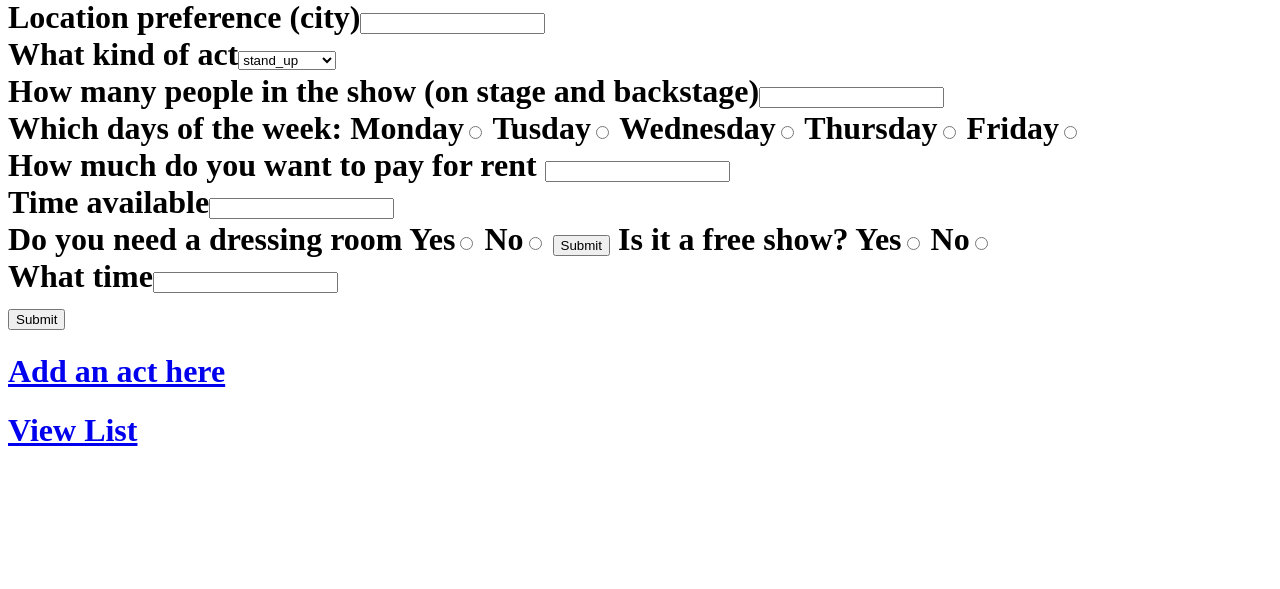
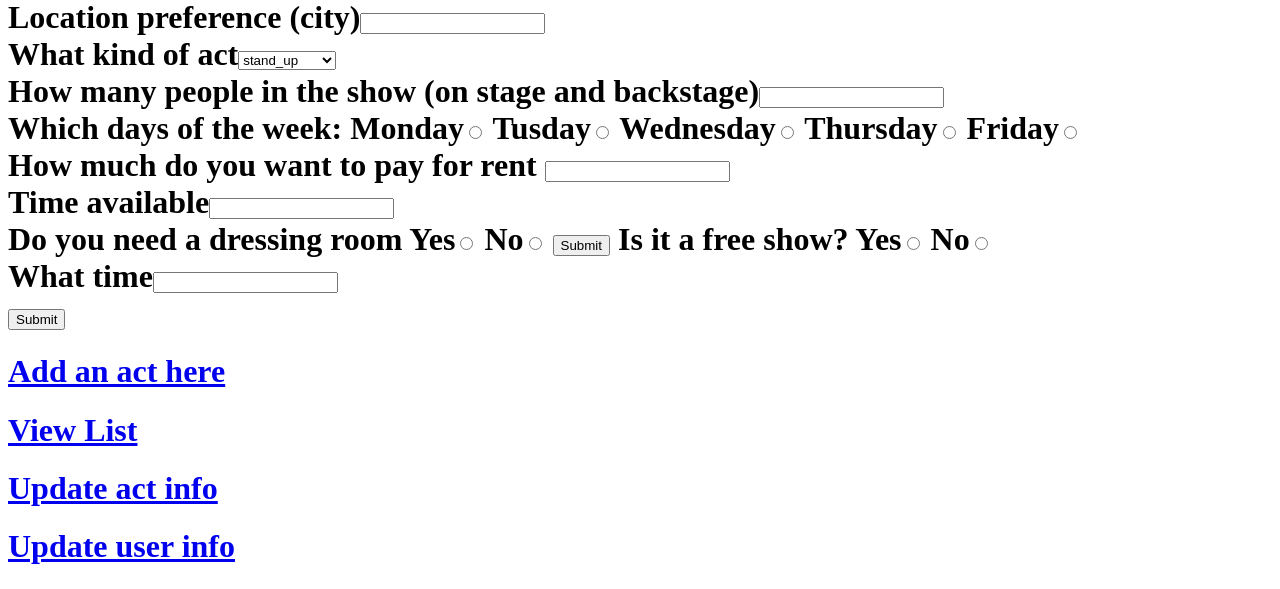
Before and after one commit to EloisaFurnaguera/Bravo, a Flask app: page /performer in a window 1280 px wide. Shown: the part 211-800 px from the top of the page. Run offline with Flask 2, Linux system fonts and the light colour scheme.

Commit message:
Update user, acts and venue info

```diff
--- a/server.py
+++ b/server.py
@@ -10,36 +10,28 @@ from model import connect_to_db, db, User, Venue, Act
 
 app = Flask(__name__)
 
+app.secret_key = "mama"
 
-app.secret_key = "mama"
 
 
 @app.route("/")
 def show_homepage():
-    """Homepage with login"""
-
-
+    """Homepage with login form"""
     return render_template("homepage.html")
 
-
-@app.route("/login", methods=['GET'])
-def login_form():
-    """Show login form."""
-
-    return render_template("homepage.html")
 
 
 
 @app.route("/login", methods=['POST'])
 def login_process():
-    """Process login"""
+    """Process login info"""
 
     user_email = request.form.get("email")
     password_user = request.form.get("password")
     user_type = request.form.get("check")
 
-
-    #search if user is already in the data
+    #search if user is already in the data and that enter the
+    #right user name, pass and type of user
     user = User.query.filter_by(user_email=user_email).first()
 
     if not user:
@@ -50,34 +42,44 @@ def login_process():
     if user.password != password_user:
 
         flash("Incorrect password")
-        return redirect("/login")
+        return redirect("/")
+
+    if user.user_type != user_type:
+
+        flash("Incorrect user type")
+        return redirect("/")
 
 
-
-    #ALSO MAKE SURE THAT THEY ARE REGISTER AS VENUE OR ACT
-
+    #keep the id and type in a cookie
     session["user_id"] = user.user_id
     session["check"] = user.user_type
 
 
+    #route the user to the right page
     if user_type == "venue":
+
         return render_template("venue.html")
+
     if user_type == "performer":
+
         return render_template("performer.html")
 
 
 
-@app.route("/register", methods=["GET"])
-def register_form():
 
 
+@app.route("/register", methods=["GET"])
+def show_register_form():
+    """Show register form"""
     return render_template("register_form.html")
+
 
 
 @app.route("/register", methods=["POST"])
 def register_process():
+    """Register process"""
 
-
+    #get user info
     fname = request.form.get("fname")
     lname = request.form.get("lname")
     user_email = request.form.get("email")
@@ -85,7 +87,7 @@ def register_process():
     user_type = request.form.get("check")
 
 
-
+    #check if email already in the database
     check_email = User.query.filter_by(user_email=user_email).first()
 
     if not check_email:
@@ -101,26 +103,29 @@ def register_process():
 
         flash(f"User {user_email} added.")
 
-        return redirect("/login")
+        return redirect("/")
 
-    return redirect("/login")
+    return redirect("/")
+
 
 
 @app.route('/logout')
 def logout():
-    """Log out."""
+    """Log out and delete the cookies"""
 
     del session["user_id"]
     del session["check"]
+
     flash("Logged Out.")
     return redirect("/")
 
 
 
 
+
 @app.route("/venue", methods=["GET"])
-def show_checklist_venue():
-
+def show_venue_page():
+    """Show the venue page"""
     return render_template("venue.html")
 
 
@@ -128,9 +133,7 @@ def show_checklist_venue():
 @app.route("/venue", methods=["POST"])
 def show_venue_match_process():
 
-    #Will use this later for matching
-
-
+    #WILL USE THIS LATER FOR MATCHING
     return render_template("tryingshit.html")
 
 
@@ -138,14 +141,88 @@ def show_venue_match_process():
 
 @app.route("/venue_add", methods=["GET"])
 def add_venue_form():
-
-
+    """Show new venue from"""
     return render_template("add_venue_form.html")
 
 
 
 @app.route("/venue_add", methods=["POST"])
 def add_venue_process():
+    """Process new venue"""
+
+    #get new venue info
+    venue_name = request.form.get("vname")
+    venue_address = request.form.get("v_addess")
+    venue_city = request.form.get("venue_city")
+    venue_zipcode = request.form.get("venue_zipcode")
+    venue_size = request.form.get("venue_size")
+    v_email = request.form.get("v_email")
+    venue_url = request.form.get("venue_url")
+
+    print("something")
+
+   #check the venue is not allready in the data by using the email
+    checking_email= Venue.query.filter_by(v_email=v_email).first()
+
+
+    user_id = session.get("user_id")
+
+
+
+    #add new venue in the data
+    if not checking_email:
+
+        new_venue = Venue(user_id=user_id,
+                        venue_name=venue_name,
+                        venue_address=venue_address,
+                        venue_city=venue_city,
+                        venue_zipcode=venue_zipcode,
+                        venue_size=venue_size,
+                        v_email=v_email,
+                        venue_url=venue_url)
+
+
+        db.session.add(new_venue)
+        db.session.commit()
+
+        flash(f"Venue {venue_name} added.")
+
+        return redirect("/venue")
+
+    flash(f"Venue allreadyin the data")
+    return redirect("/venue")
+
+
+
+@app.route("/act_list")
+def get_acts_list():
+    """Show acts list"""
+
+    acts = Act.query.order_by('act_name').all()
+
+    return render_template("act_list.html", acts=acts)
+
+
+
+
+
+@app.route("/venue_update", methods=["GET"])
+def updated_venue_info():
+    """Update info"""
+    return render_template("venue_update_form.html")
+
+
+
+
+
+@app.route("/venue_update", methods=["POST"])
+def process_updated_venue_info():
+    """Process update info"""
+
+    user_id = session.get("user_id")
+
+    find_venue = Venue.query.filter_by(user_id=user_id).first()
+
 
 
     venue_name = request.form.get("vname")
@@ -157,48 +234,23 @@ def add_venue_process():
     venue_url = request.form.get("venue_url")
 
 
-    #THIS IS NOT WORKING IT IS NOT GETTING THE EMAIL
-    v_email = Venue.query.filter_by(v_email=v_email).first()
-
-    if not v_email:
-
-        new_venue = Venue(venue_name=venue_name,
-                        venue_address=venue_address,
-                        venue_city=venue_city,
-                        venue_zipcode=venue_zipcode,
-                        venue_size=venue_size,
-                        v_email=v_email,
-                        venue_url=venue_url)
+    find_venue.venue_name = venue_name
+    find_venue.venue_address = venue_address
+    find_venue.venue_city = venue_city
+    find_venue.venue_zipcode = venue_zipcode
+    find_venue.venue_size = venue_size
+    find_venue.v_email = v_email
+    find_venue.venue_url = venue_url
 
 
 
-        db.session.add(new_venue)
-        db.session.commit()
+    db.session.commit()
 
-        flash(f"Venue {venue_name} added.")
 
-        return redirect("/venue")
-
-    return redirect("/venue")
+    return redirect ("/venue")
 
 
 
-
-@app.route("/act_list")
-def get_acts_list():
-
-    acts = Act.query.order_by('act_name').all()
-
-    return render_template("act_list.html", acts=acts)
-
-
-
-@app.route("/venue_list")
-def get_venue_list():
-
-    venues = Venue.query.order_by('venue_name').all()
-
-    return render_template("venue_list.html", venues=venues)
 
 
 
@@ -237,7 +289,7 @@ def add_act_process():
 
 
 
-    act_name = request.form.get("name_of_act")
+    act_name = request.form.get("act_name")
     act_url = request.form.get("wedsite")
     act_type  = request.form.get("act_type")
 
@@ -246,14 +298,18 @@ def add_act_process():
 
 
 
-    act_name = Act.query.filter_by(act_name=act_name).first()
+    check_act_name = Act.query.filter_by(act_name=act_name).first()
 
-    if not act_name:
+    user_id = session.get("user_id")
 
 
-        new_act= Act(act_name=act_name,
-                        act_url=act_url,
-                        act_type=act_type)
+    if not check_act_name:
+
+
+        new_act= Act(user_id=user_id,
+                    act_name=act_name,
+                    act_url=act_url,
+                    act_type=act_type)
 
 
 
@@ -265,6 +321,105 @@ def add_act_process():
         return redirect("/act")
 
     return redirect("/act")
+
+@app.route("/venue_list")
+def get_venue_list():
+
+    venues = Venue.query.order_by('venue_name').all()
+
+    return render_template("venue_list.html", venues=venues)
+
+
+
+
+
+
+
+
+@app.route("/act_update", methods=["GET"])
+def updated_act_info():
+    """Update info"""
+    return render_template("act_update_form.html")
+
+
+
+
+
+@app.route("/act_update", methods=["POST"])
+def process_act_venue_info():
+    """Process update info"""
+
+    user_id = session.get("user_id")
+
+    find_act = Act.query.filter_by(user_id=user_id).first()
+
+
+
+    act_name = request.form.get("act_name")
+    act_url = request.form.get("wedsite")
+    act_type  = request.form.get("act_type")
+
+
+
+
+    find_act.act_name = act_name
+    find_act.act_url = act_url
+    find_act.act_type = act_type
+
+
+
+    db.session.commit()
+
+
+    return redirect ("/performer")
+
+
+
+
+
+@app.route("/user_update", methods=["GET"])
+def updated_user_info():
+    """Update info"""
+    return render_template("user_update_form.html")
+
+
+
+
+@app.route("/user_update", methods=["POST"])
+def process_user_venue_info():
+    """Process update info"""
+
+    user_id = session.get("user_id")
+
+    find_user = User.query.filter_by(user_id=user_id).first()
+
+
+
+    fname = request.form.get("fname")
+    lname = request.form.get("lname")
+    user_email = request.form.get("email")
+    password = request.form.get("password")
+    user_type = request.form.get("check")
+
+    find_user.fname = fname
+    find_user.lname = lname
+    find_user.user_email = user_email
+    find_user.password = password
+    find_user.user_type = user_type
+
+
+
+
+
+    db.session.commit()
+
+
+    return redirect ("/performer")
+
+
+
+
+
 
 
 
--- a/templates/add_act_form.html
+++ b/templates/add_act_form.html
@@ -7,12 +7,12 @@
     <div>
         <label>
             Act name
-            <input type="name_of_act" name="name_of_act">
+            <input type="act_name" name="act_name">
         </label>
     </div>
     <div>
         <label>
-            Wedsite
+            Website
             <input type="wedsite" name="wedsite">
         </label>
     </div>
--- a/templates/performer.html
+++ b/templates/performer.html
@@ -53,14 +53,11 @@
 
   <h1><a href="/act_list">View List</a><h1>
 
+  <h1><a href="/act_update">Update act info</a><h1>
+
+  <h1><a href="/user_update">Update user info</a><h1>
+
 
 
 
 {% endblock %}
-
-
-
-
-
-
-How much do you want to pay for rent
```
Also changed, not shown: data/act_data.txt (+5 -9 lines), data/venue_data.txt (+4 -9 lines), model.py (+7 -2 lines), seed.py (+7 -5 lines), templates/venue.html (+6 -1 lines).
